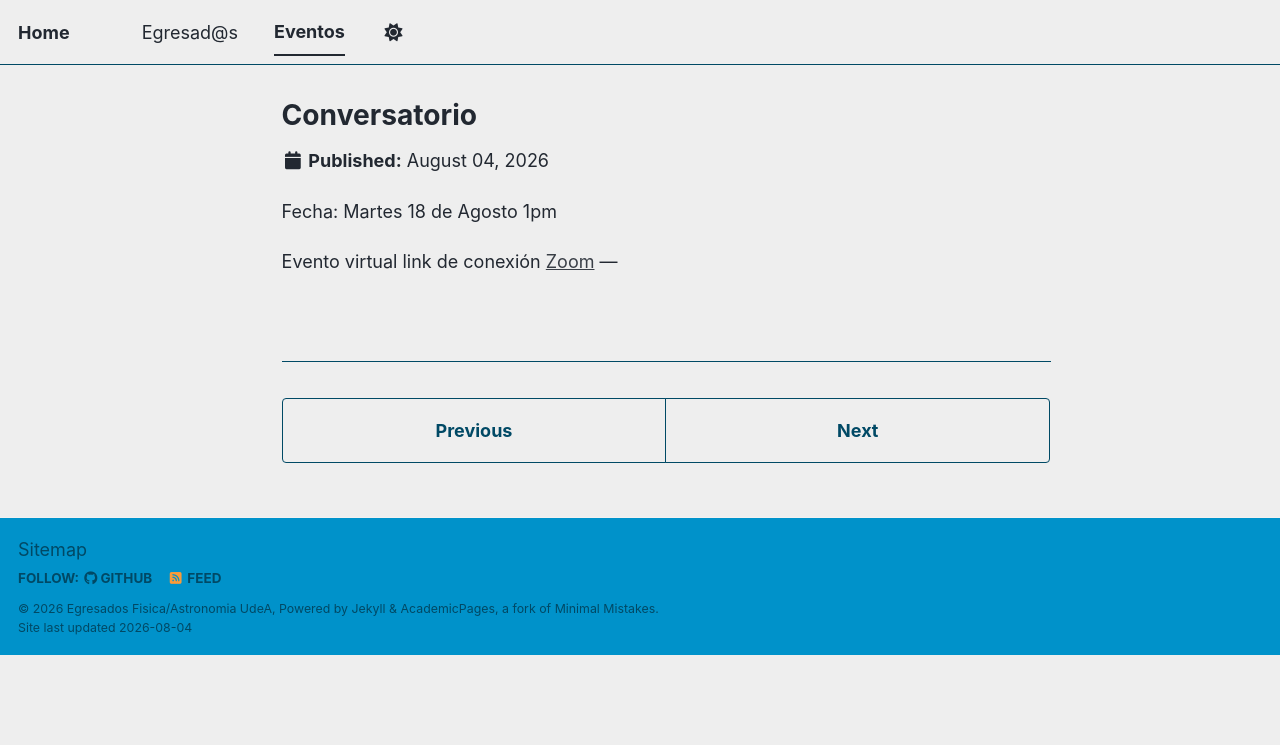
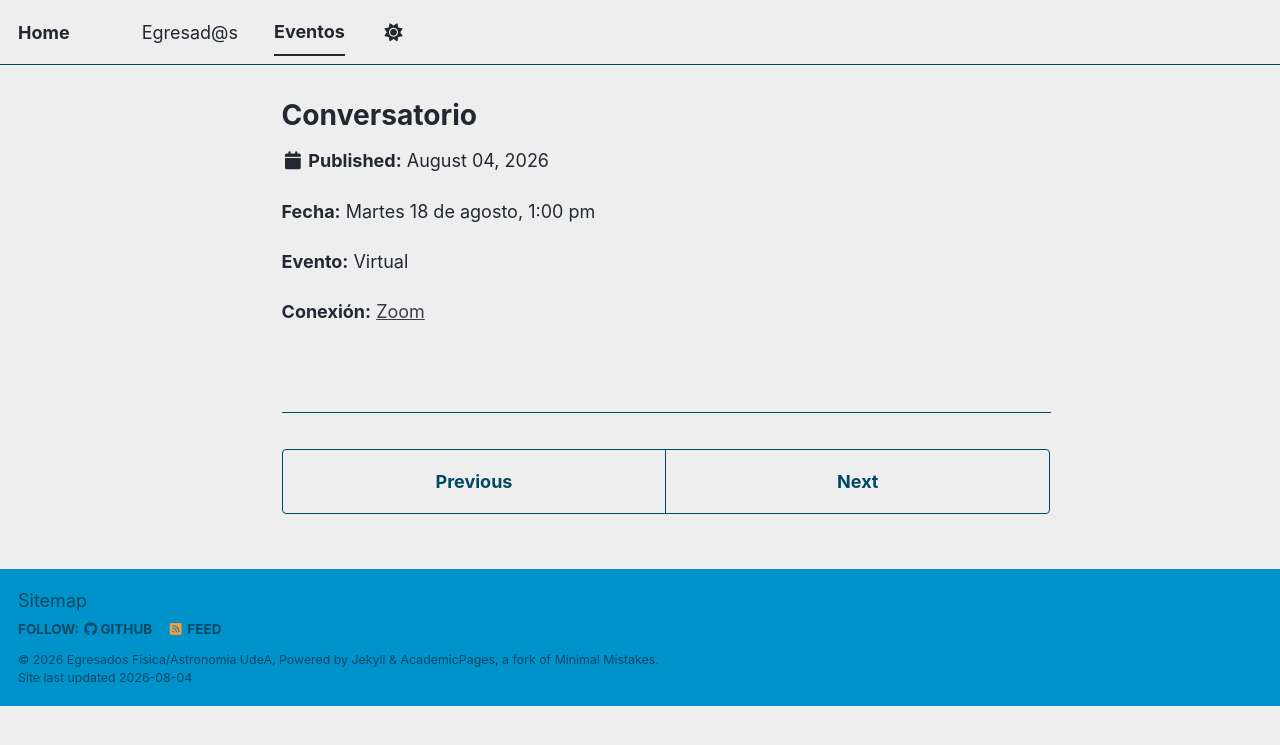
Before and after one commit to egresadosinstitutofisicaudea/egresadosinstitutofisicaudea.github.io, a Jekyll site: the page built from _eventos/evento3.md, in a window 1280 px wide. Shown: the top 745 px of the page. Built offline with Jekyll 4.4.1, drawn with Linux system fonts in a browser that asks for light colours; a script bundle is joined from its source files by our own code; library files that are not in the unit come from our copies.

Commit message:
Update evento3.md

```diff
--- a/_eventos/evento3.md
+++ b/_eventos/evento3.md
@@ -1,11 +1,12 @@
 ---
 title: "Conversatorio"
-excerpt: "Oportunidades academicas en Estados Unidos"
+excerpt: "Oportunidades académicas en Estados Unidos"
 image: /images/ConversatorioUSA.png
 layout: single
 ---
-Fecha: Martes 18 de Agosto 1pm
 
-Evento virtual
-link de conexión [Zoom](https://udearroba.zoom.us/j/96534640542)
----
+**Fecha:** Martes 18 de agosto, 1:00 pm
+
+**Evento:** Virtual
+
+**Conexión:** [Zoom](https://udearroba.zoom.us/j/96534640542)
```
